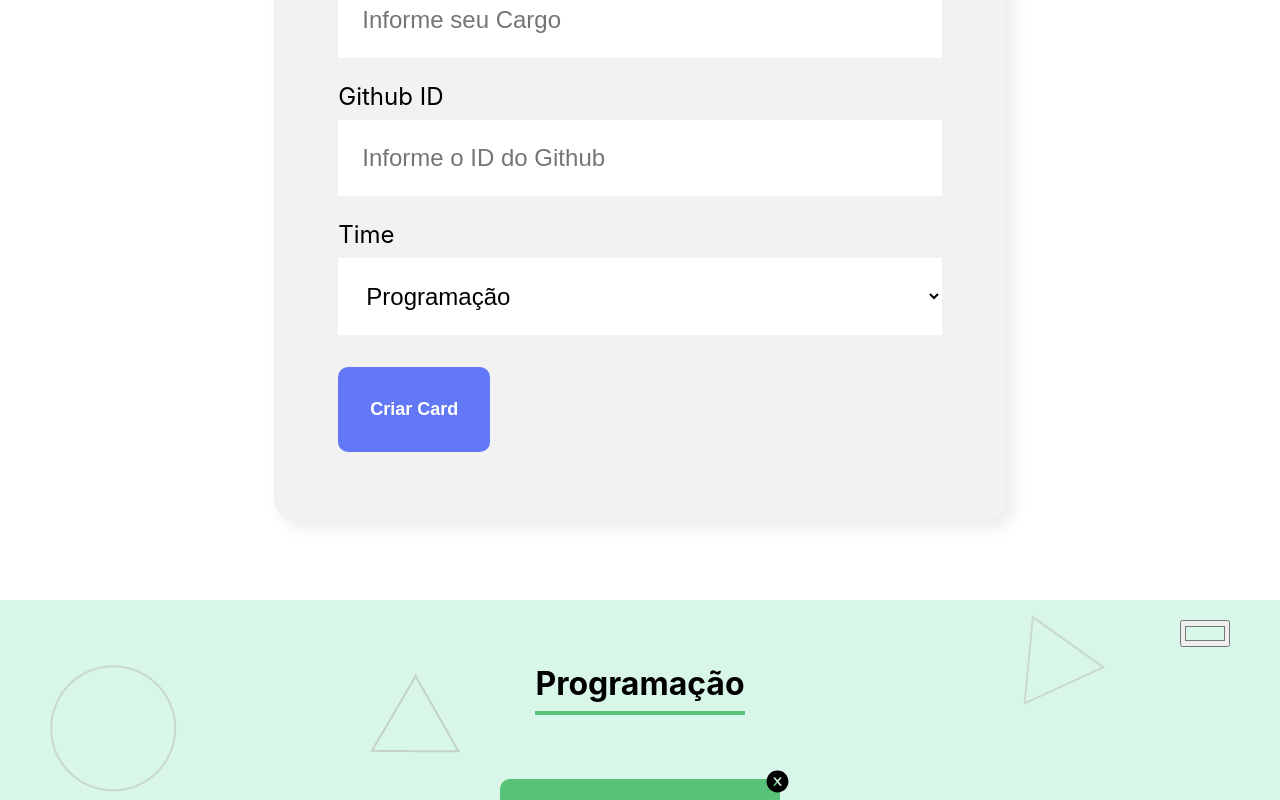
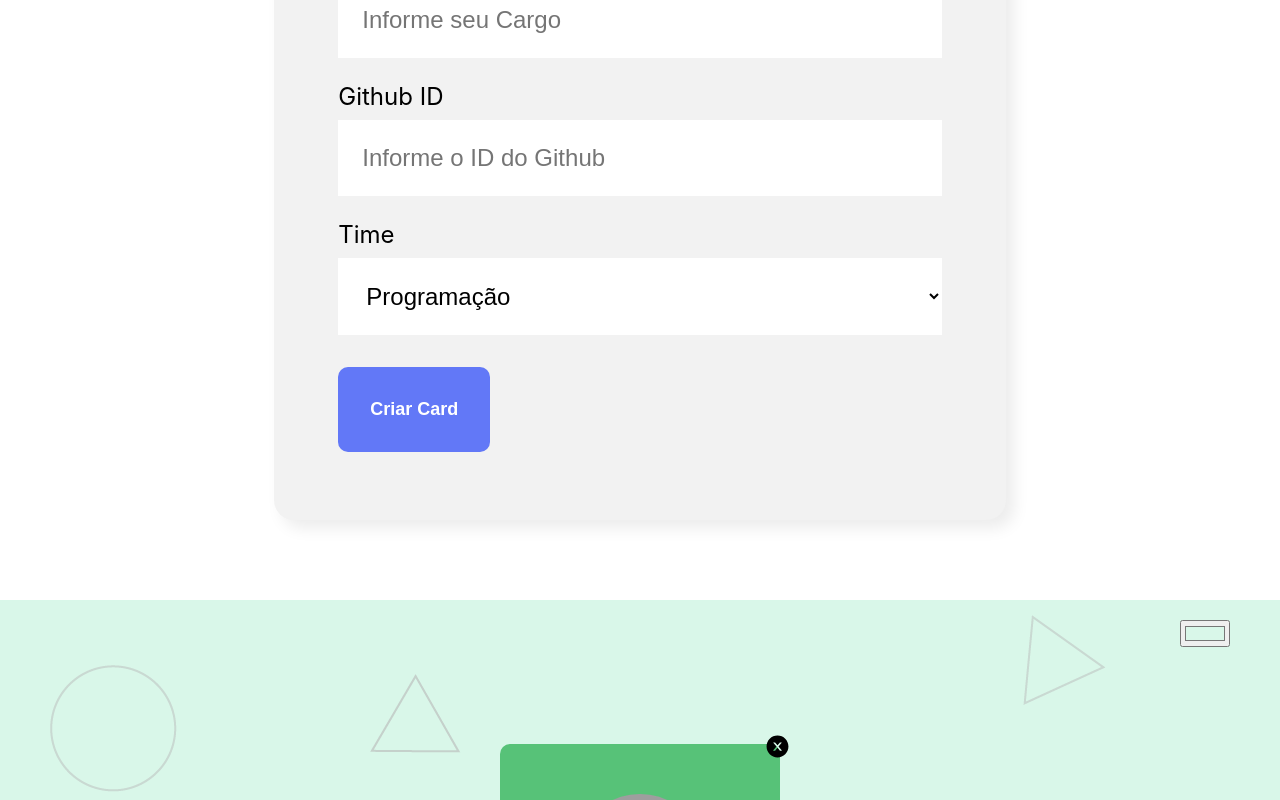
Before and after one commit to RafaelMatthes/organo_react, a React (Create React App) app: page / in a window 1280 px wide. Both pictures are taken after typing "Sample", "Sample", "Sample" into the empty fields and a click on the button "Criar Card". Shown: the part 881-1681 px from the top of the page. Built offline with nearby package versions, Linux system fonts and the light colour scheme; grey boxes are pictures that could not be loaded.

Commit message:
feat: filtros e mudança de cores

```diff
--- a/src/App.js
+++ b/src/App.js
@@ -8,7 +8,7 @@ import Rodape from './componentes/Rodape';
 
 function App() {
 
-  const times = [
+  const [times, setTimes] = useState([
     {
       'nome': 'Programação',
       'corPrimaria': '#d9f7e9',
@@ -29,7 +29,7 @@ function App() {
       'corPrimaria': '#fde7e8',
       'corSecundaria': '#e06b69',
     },
-  ]
+  ])
 
   const [colaboradores, setColaboradores] = useState([])
 
@@ -37,10 +37,21 @@ function App() {
     setColaboradores([...colaboradores, colaborador])
   }
 
-  function delColaborador(colaborador) {
-    console.log('deleting colaborado' + colaborador)
+  function delColaborador(nomeColaborador) {
+    setColaboradores(
+      colaboradores.filter( colaborador => colaborador.nome !== nomeColaborador)
+    )
+  }
 
+  function mudarCorTime(cor, nome) {
+    setTimes( times.map((time) => {
+      if(time.nome === nome) {
+        time.corPrimaria = cor
+      }
+      return time
+    }))
   }
+
 
   return (
     <div className="App">
@@ -53,11 +64,12 @@ function App() {
       {times.map(time =>
         <Time
           key={time.nome}
-          nome={time.nome}
+          time={time}
           corPrimaria={time.corPrimaria}
           corSecundaria={time.corSecundaria}
           colaboradores={colaboradores.filter(colaborador => time.nome === colaborador.time)}
           aoDeletar={delColaborador}
+          mudaCor={mudarCorTime}
           />
         )
       }
--- a/src/componentes/Time/index.js
+++ b/src/componentes/Time/index.js
@@ -17,7 +17,12 @@ const Time = (props) => {
                 value={props.corPrimaria}
                 type="color"
                 className="input-cor"
-                onClick={() => {}}
+                onChange={(evento) => {
+                    props.mudaCor(
+                        evento.target.value,
+                        props.time.nome
+                    )
+                }}
             />
             <div className='colaboradores'>
                 {props.colaboradores.map( colaborador =>
```
